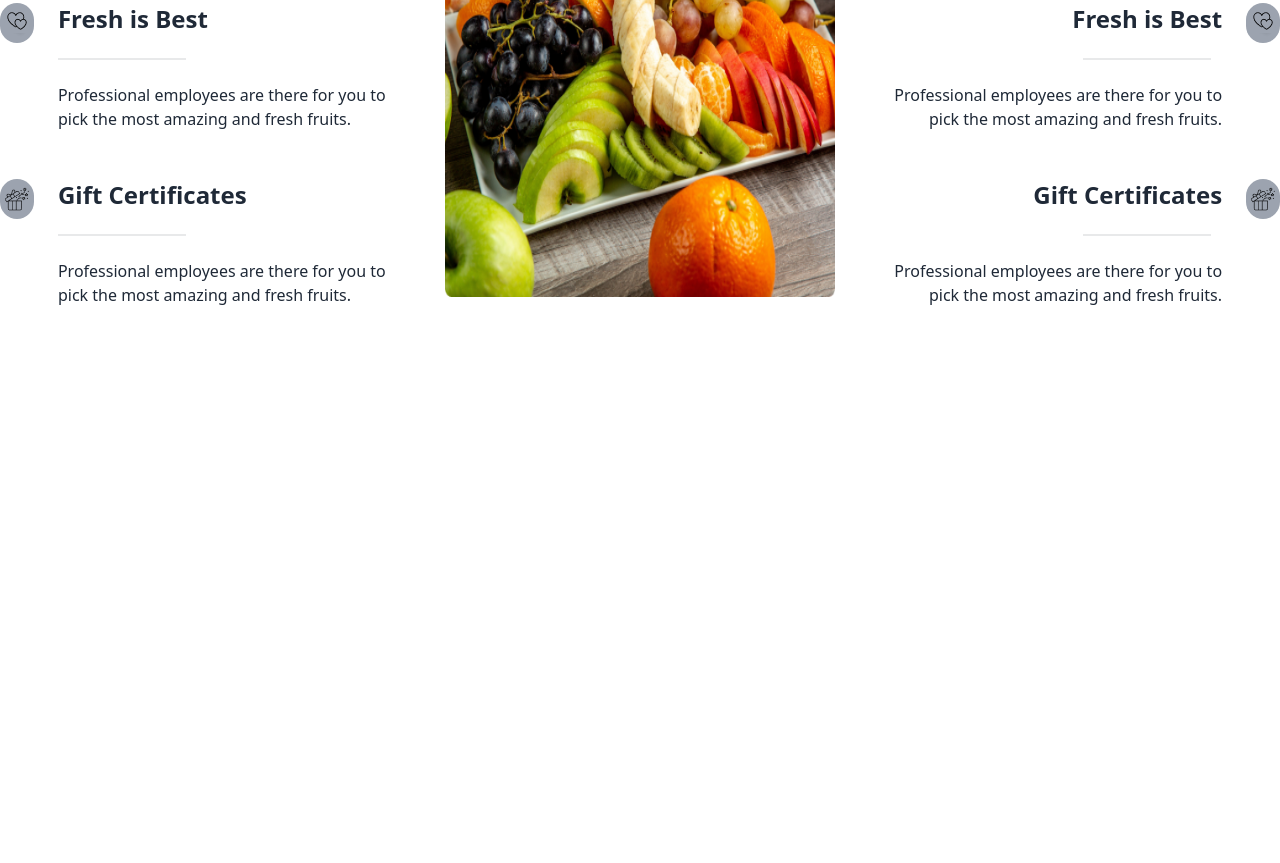
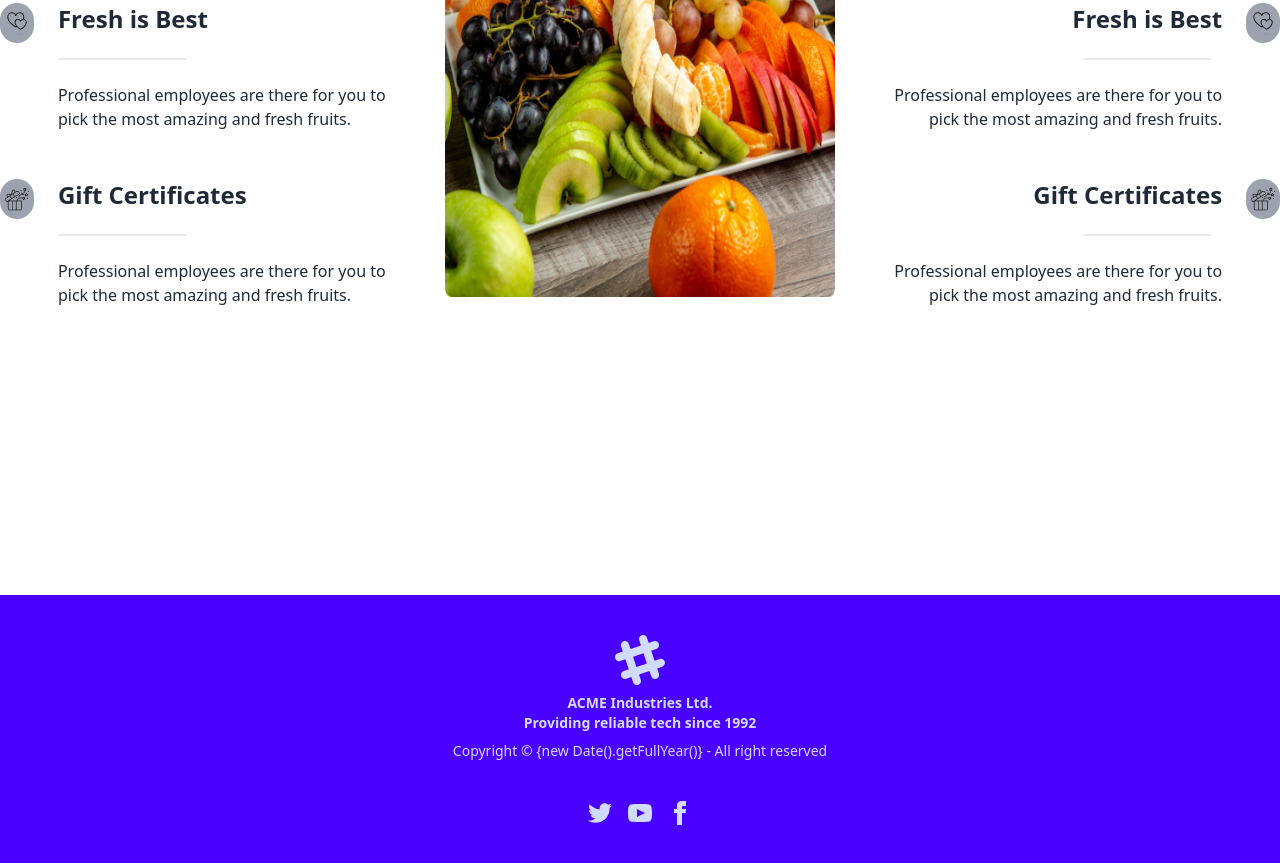
Before and after one commit to rifatrahman1/Fruit-Brust-DaisyUI, a plain HTML site: page index.html in a window 1280 px wide. Shown: the part 2994-3857 px from the top of the page. Before the commit the page ends 3589 px from the top, so only its background shows below. Drawn offline with nearby package versions, Linux system fonts and the light colour scheme.

Commit message:
added to footer items

```diff
--- a/index.html
+++ b/index.html
@@ -442,9 +442,64 @@
     <!-- main section end -->
 
     <!-- footer section start -->
-     <footer>
-
-     </footer>
+    <footer class="footer footer-center bg-primary text-primary-content p-10">
+      <aside>
+        <svg
+          width="50"
+          height="50"
+          viewBox="0 0 24 24"
+          xmlns="http://www.w3.org/2000/svg"
+          fill-rule="evenodd"
+          clip-rule="evenodd"
+          class="inline-block fill-current">
+          <path
+            d="M22.672 15.226l-2.432.811.841 2.515c.33 1.019-.209 2.127-1.23 2.456-1.15.325-2.148-.321-2.463-1.226l-.84-2.518-5.013 1.677.84 2.517c.391 1.203-.434 2.542-1.831 2.542-.88 0-1.601-.564-1.86-1.314l-.842-2.516-2.431.809c-1.135.328-2.145-.317-2.463-1.229-.329-1.018.211-2.127 1.231-2.456l2.432-.809-1.621-4.823-2.432.808c-1.355.384-2.558-.59-2.558-1.839 0-.817.509-1.582 1.327-1.846l2.433-.809-.842-2.515c-.33-1.02.211-2.129 1.232-2.458 1.02-.329 2.13.209 2.461 1.229l.842 2.515 5.011-1.677-.839-2.517c-.403-1.238.484-2.553 1.843-2.553.819 0 1.585.509 1.85 1.326l.841 2.517 2.431-.81c1.02-.33 2.131.211 2.461 1.229.332 1.018-.21 2.126-1.23 2.456l-2.433.809 1.622 4.823 2.433-.809c1.242-.401 2.557.484 2.557 1.838 0 .819-.51 1.583-1.328 1.847m-8.992-6.428l-5.01 1.675 1.619 4.828 5.011-1.674-1.62-4.829z"></path>
+        </svg>
+        <p class="font-bold">
+          ACME Industries Ltd.
+          <br />
+          Providing reliable tech since 1992
+        </p>
+        <p>Copyright © {new Date().getFullYear()} - All right reserved</p>
+      </aside>
+      <nav>
+        <div class="grid grid-flow-col gap-4">
+          <a>
+            <svg
+              xmlns="http://www.w3.org/2000/svg"
+              width="24"
+              height="24"
+              viewBox="0 0 24 24"
+              class="fill-current">
+              <path
+                d="M24 4.557c-.883.392-1.832.656-2.828.775 1.017-.609 1.798-1.574 2.165-2.724-.951.564-2.005.974-3.127 1.195-.897-.957-2.178-1.555-3.594-1.555-3.179 0-5.515 2.966-4.797 6.045-4.091-.205-7.719-2.165-10.148-5.144-1.29 2.213-.669 5.108 1.523 6.574-.806-.026-1.566-.247-2.229-.616-.054 2.281 1.581 4.415 3.949 4.89-.693.188-1.452.232-2.224.084.626 1.956 2.444 3.379 4.6 3.419-2.07 1.623-4.678 2.348-7.29 2.04 2.179 1.397 4.768 2.212 7.548 2.212 9.142 0 14.307-7.721 13.995-14.646.962-.695 1.797-1.562 2.457-2.549z"></path>
+            </svg>
+          </a>
+          <a>
+            <svg
+              xmlns="http://www.w3.org/2000/svg"
+              width="24"
+              height="24"
+              viewBox="0 0 24 24"
+              class="fill-current">
+              <path
+                d="M19.615 3.184c-3.604-.246-11.631-.245-15.23 0-3.897.266-4.356 2.62-4.385 8.816.029 6.185.484 8.549 4.385 8.816 3.6.245 11.626.246 15.23 0 3.897-.266 4.356-2.62 4.385-8.816-.029-6.185-.484-8.549-4.385-8.816zm-10.615 12.816v-8l8 3.993-8 4.007z"></path>
+            </svg>
+          </a>
+          <a>
+            <svg
+              xmlns="http://www.w3.org/2000/svg"
+              width="24"
+              height="24"
+              viewBox="0 0 24 24"
+              class="fill-current">
+              <path
+                d="M9 8h-3v4h3v12h5v-12h3.642l.358-4h-4v-1.667c0-.955.192-1.333 1.115-1.333h2.885v-5h-3.808c-3.596 0-5.192 1.583-5.192 4.615v3.385z"></path>
+            </svg>
+          </a>
+        </div>
+      </nav>
+    </footer>
     <!-- footer section end -->
 </body>
 </html>
```
